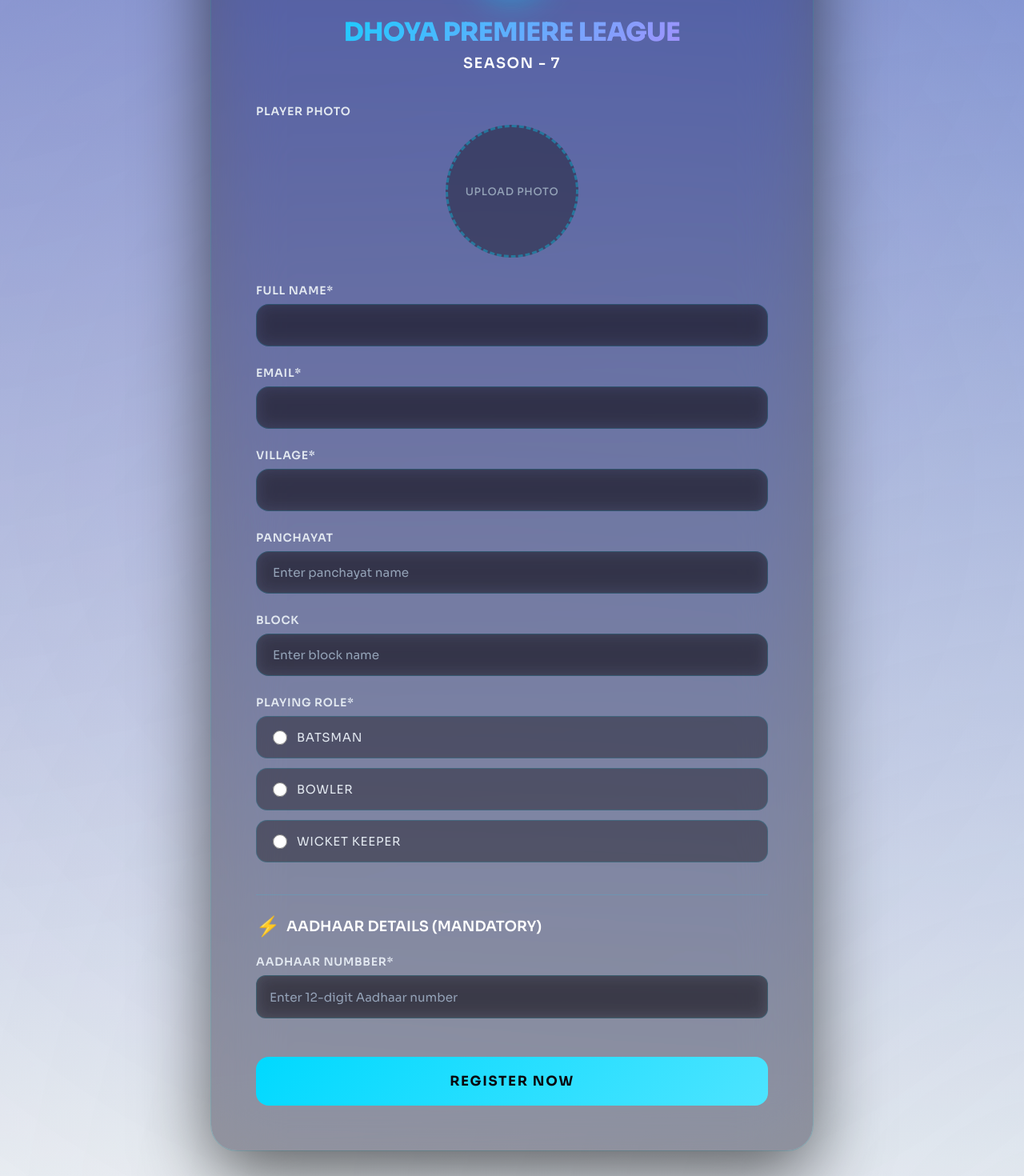
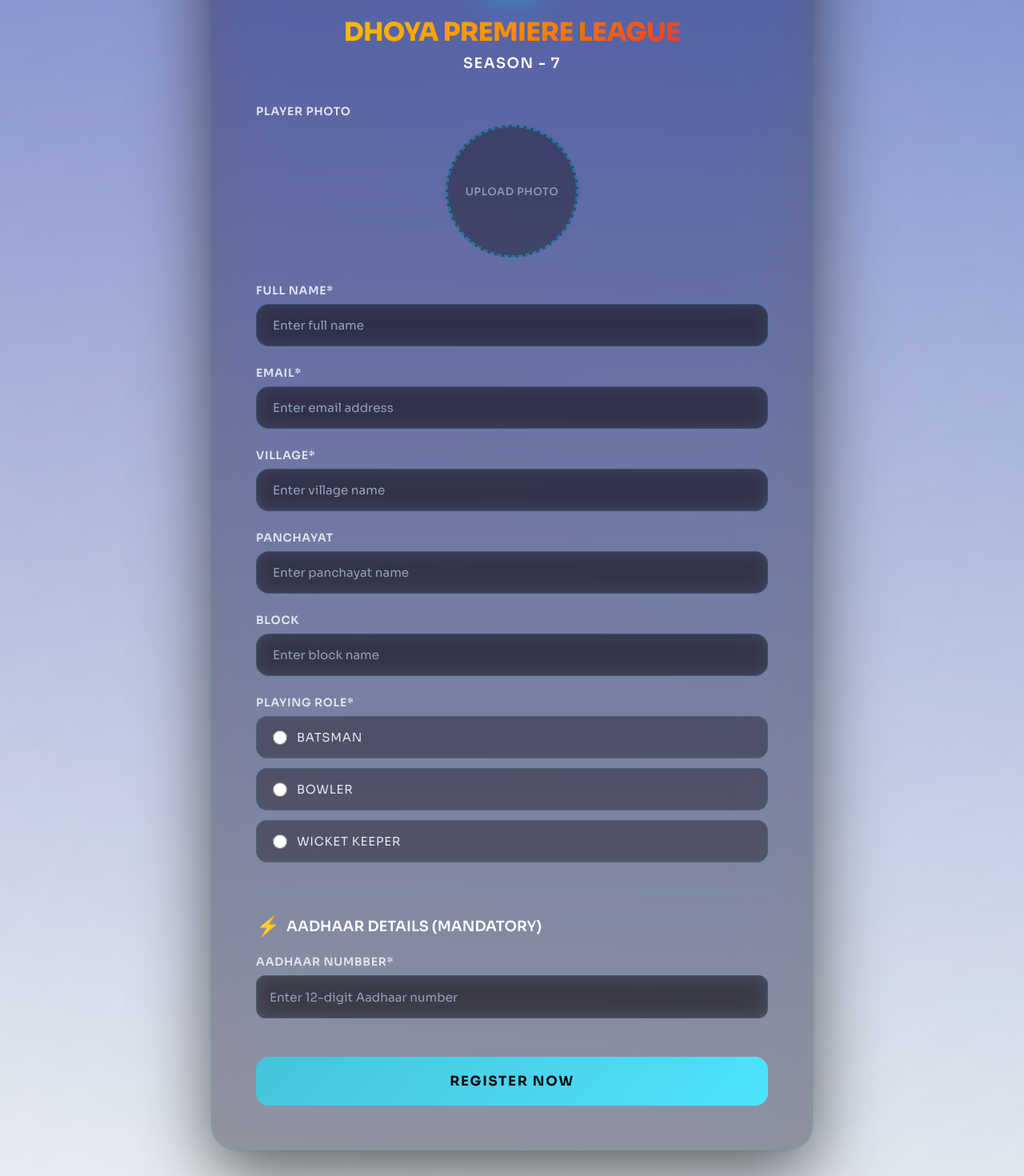
Before and after one commit to ayesha-jabeen00/dhoya-form, a React (Vite) app: page / in a window 1280 px wide. Shown: the part 204-1674 px from the top of the page at 80% size. Built offline with nearby package versions, Linux system fonts and the light colour scheme.

Commit message:
updated UI

```diff
--- a/src/PlayerRegistrationForm.css
+++ b/src/PlayerRegistrationForm.css
@@ -1,7 +1,7 @@
 @import url('https://fonts.googleapis.com/css2?family=Sora:wght@300;400;500;600;700;800&display=swap');
 
 :root {
-  --primary: #00d9ff;
+  --primary: #46c4da;
   --primary-dark: #00a8cc;
   --primary-light: #4de4ff;
   --accent: #ff6b9d;
@@ -14,11 +14,12 @@
   --bg-dark-hover: rgba(10, 8, 15, 0.6);
   --text-primary: #ffffff;
   --text-secondary: #e2e8f0;
-  --text-muted: #94a3b8;
+  --text-muted: #282c31;
   --border: rgba(0, 217, 255, 0.15);
   --border-focus: rgba(0, 217, 255, 0.35);
   --success: #00e676;
   --success-dark: #00c853;
+  --placeholder: #94a3b8;
 }
 
 .form-page {
@@ -109,7 +110,7 @@
   margin: 0 0 0.5rem 0;
   letter-spacing: -0.02em;
   text-transform: uppercase;
-  background: linear-gradient(135deg, var(--primary) 0%, var(--secondary) 100%);
+  background: linear-gradient(135deg, #FFD700 0%, #FF8C00 50%, #DC143C 100%);
   -webkit-background-clip: text;
   -webkit-text-fill-color: transparent;
   background-clip: text;
@@ -162,11 +163,12 @@
   outline: none;
   box-sizing: border-box;
 }
+.form-group input:focus::placeholder,
+.form-group textarea:focus::placeholder {
+  color: var(--placeholder);
+}
 
-.form-group input::placeholder,
-.form-group textarea::placeholder {
-  color: var(--text-muted);
-}
+
 
 .form-group input:focus,
 .form-group select:focus,
@@ -497,7 +499,7 @@
 
 .success-message {
   font-size: 1.125rem;
-  color:#1a1625 ;
+  color: var(--text-muted);
   margin: 0 0 2rem 0;
   line-height: 1.6;
 }
@@ -596,7 +598,7 @@
   justify-content: center;
   height: 100%;
   gap: 6px;
-  color: var(--text-muted);
+  color: var(--placeholder);
 }
 
 .upload-placeholder svg {
@@ -669,3 +671,27 @@
   color: var(--text-muted);
   font-size: 0.95rem;
 }
+/* PLACEHOLDER COLOR – FINAL FIX */
+.form-group input::placeholder,
+.form-group textarea::placeholder {
+  color: var(--placeholder);
+  opacity: 1;
+}
+
+/* Chrome, Edge, Safari */
+.form-group input::-webkit-input-placeholder,
+.form-group textarea::-webkit-input-placeholder {
+  color: var(--placeholder);
+}
+
+/* Firefox */
+.form-group input::-moz-placeholder,
+.form-group textarea::-moz-placeholder {
+  color: var(--placeholder);
+}
+
+/* Focus placeholder */
+/* .form-group input:focus::placeholder,
+.form-group textarea:focus::placeholder {
+  color: var(--placeholder);
+} */
--- a/src/PlayerRegistrationForm.jsx
+++ b/src/PlayerRegistrationForm.jsx
@@ -172,6 +172,7 @@ export default function PlayerRegistrationForm() {
             <input
               type="text"
               name="fullName"
+              placeholder="Enter full name"
               value={formData.fullName}
               onChange={handleChange}
               required
@@ -184,6 +185,7 @@ export default function PlayerRegistrationForm() {
             <input
               type="email"
               name="email"
+              placeholder="Enter email address"
               value={formData.email}
               onChange={handleChange}
               required
@@ -196,6 +198,7 @@ export default function PlayerRegistrationForm() {
             <input
               type="text"
               name="village"
+              placeholder="Enter village name"
               value={formData.village}
               onChange={handleChange}
               required
```
